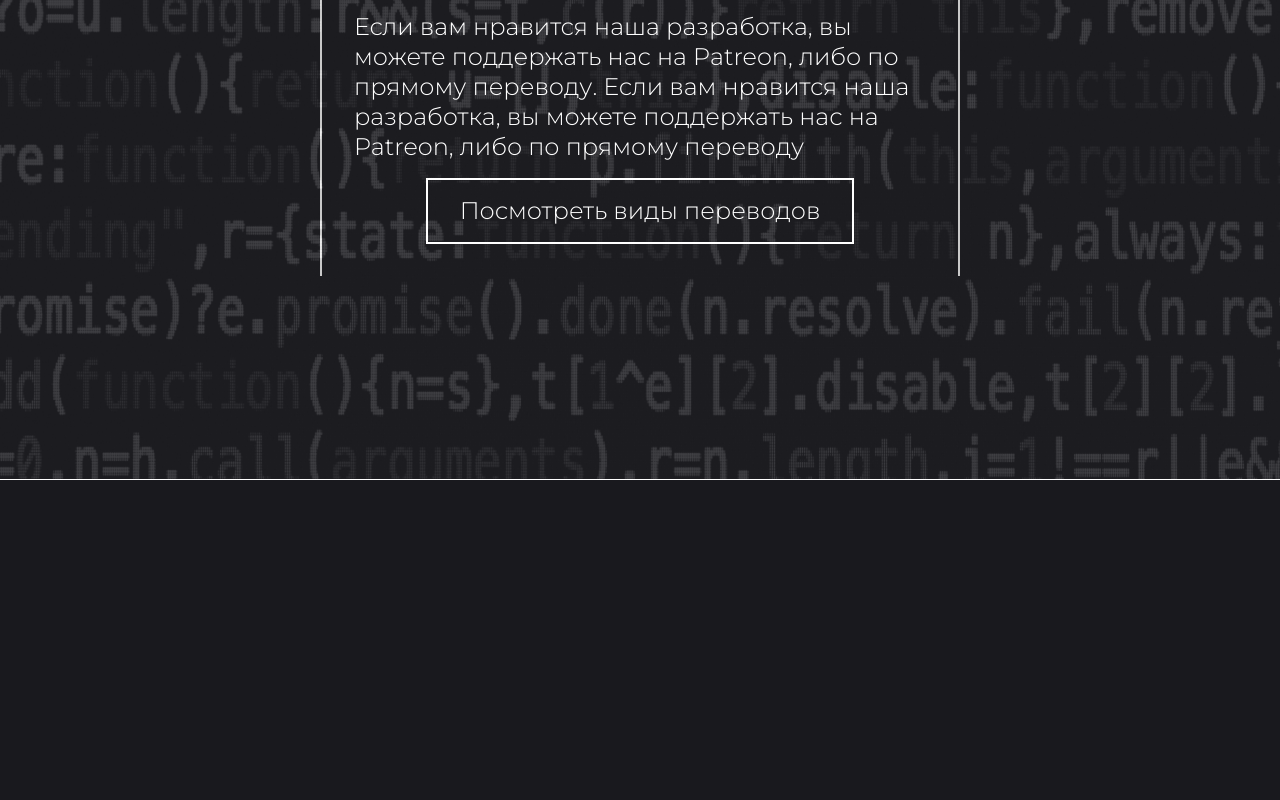
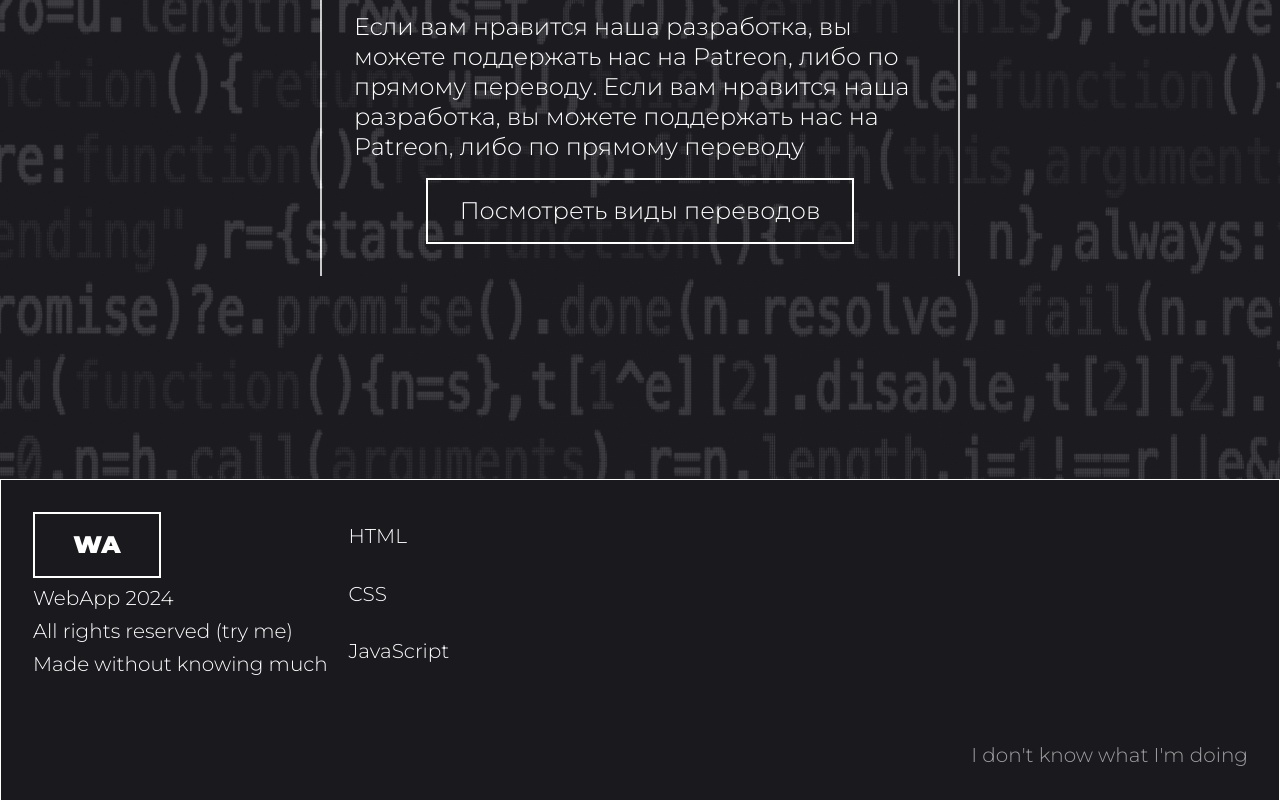
Before and after one commit to geroi657/webApp, a React (Vite) app: page / in a window 1280 px wide. Shown: the part 2720-3520 px from the top of the page. Before the commit the page ends 3200 px from the top, so only its background shows below. Built offline with nearby package versions, Linux system fonts and the light colour scheme.

Commit message:
Added footer

```diff
--- a/src/App.jsx
+++ b/src/App.jsx
@@ -4,6 +4,7 @@ import Header from './components/header/header.jsx';
 import Wrapper from './components/wrapper/wrapper.jsx';
 import Left_B from './components/left_B/left_B.jsx';
 import Center_B from './components/Center_B/center_B.jsx';
+import Footer from './components/Footer/footer.jsx';
 
 export default function App() {
   return (
@@ -42,6 +43,15 @@ export default function App() {
           buttonContent={"Посмотреть виды переводов"}
           backgroundURL={"/src/assets/backgroundCode.png"}></Center_B>
         </Container>
+        <Footer
+        buttonHref1="" text1="WA"
+        buttonHref2="" text2="HTML"
+        buttonHref3="" text3="CSS"
+        buttonHref4="" text4="JavaScript"
+        paragraphContent1="WebApp 2024"
+        paragraphContent2="All rights reserved (try me)"
+        paragraphContent3="Made without knowing much"
+        paragraphContent4="I don't know what I'm doing"></Footer>
       </Wrapper>
     </>
   )
--- a/src/components/Footer/footer.css
+++ b/src/components/Footer/footer.css
@@ -0,0 +1,17 @@
+.footer{
+    border-right: 1px solid white;
+    border-left: 1px solid white;
+    padding: 2rem;
+    height: 20rem;
+}
+
+.footerWrapper{
+    display: flex;
+}
+
+.footerWrapperBlock{
+    display: grid;
+    width: 25%;
+    grid-template-columns: 1fr;
+    gap: 0.5rem;
+}
--- a/src/components/Footer/footer.jsx
+++ b/src/components/Footer/footer.jsx
@@ -0,0 +1,33 @@
+import "./footer.css"
+
+import Button from "../button/button";
+import Paragraph from "../paragraph/paragraph";
+
+export default function Footer({
+    buttonHref1, text1,
+    buttonHref2, text2,
+    buttonHref3, text3,
+    buttonHref4, text4,
+    paragraphContent1,
+    paragraphContent2,
+    paragraphContent3,
+    paragraphContent4}){
+    return (
+        <div className="footer">
+            <div className="footerWrapper">
+                <div className="footerWrapperBlock">
+                    <Button variant="logo footerLogo" buttonHref={ buttonHref1 } text={ text1 }></Button>
+                    <Paragraph variant="footerParagraph" paragraphContent={ paragraphContent1 }></Paragraph>
+                    <Paragraph variant="footerParagraph" paragraphContent={ paragraphContent2 }></Paragraph>
+                    <Paragraph variant="footerParagraph" paragraphContent={ paragraphContent3 }></Paragraph>
+                </div>
+                <div className="footerWrapperBlock">
+                    <Button variant="footerLink" buttonHref={ buttonHref2 } text={ text2 }></Button>
+                    <Button variant="footerLink" buttonHref={ buttonHref3 } text={ text3 }></Button>
+                    <Button variant="footerLink" buttonHref={ buttonHref4 } text={ text4 }></Button>
+                </div>
+            </div>
+            <Paragraph variant="footerParagraphRight" paragraphContent={ paragraphContent4 }></Paragraph>
+        </div>
+    )
+}
--- a/src/components/button/button.css
+++ b/src/components/button/button.css
@@ -27,3 +27,17 @@
     position: absolute;
     right: 0;
 }
+
+.footerLogo{
+    width: 8rem;
+    height: fit-content;
+    text-align: center;
+    margin: 0;
+}
+
+.footerLink{
+    border: none;
+    width: 35%;
+    font-size: 1.25rem;
+    padding: 0.75rem;
+}
--- a/src/components/paragraph/paragraph.css
+++ b/src/components/paragraph/paragraph.css
@@ -1,3 +1,15 @@
 .paragraph{
     z-index: 1;
 }
+
+.footerParagraph{
+    font-size: 1.25rem;
+}
+
+.footerParagraphRight{
+    font-size: 1.25rem;
+    color: rgba(255, 255, 255, 0.589);
+    position: absolute;
+    right: 32px;
+    bottom: 32px;
+}
--- a/src/components/paragraph/paragraph.jsx
+++ b/src/components/paragraph/paragraph.jsx
@@ -1,7 +1,7 @@
 import './paragraph.css';
 
-export default function Paragraph({ paragraphContent }) {
+export default function Paragraph({ paragraphContent, variant }) {
     return (
-        <p className="paragraph">{ paragraphContent }</p>
+        <p className={variant ? "paragraph " + (variant): "paragraph"}>{ paragraphContent }</p>
     );
 }
```
